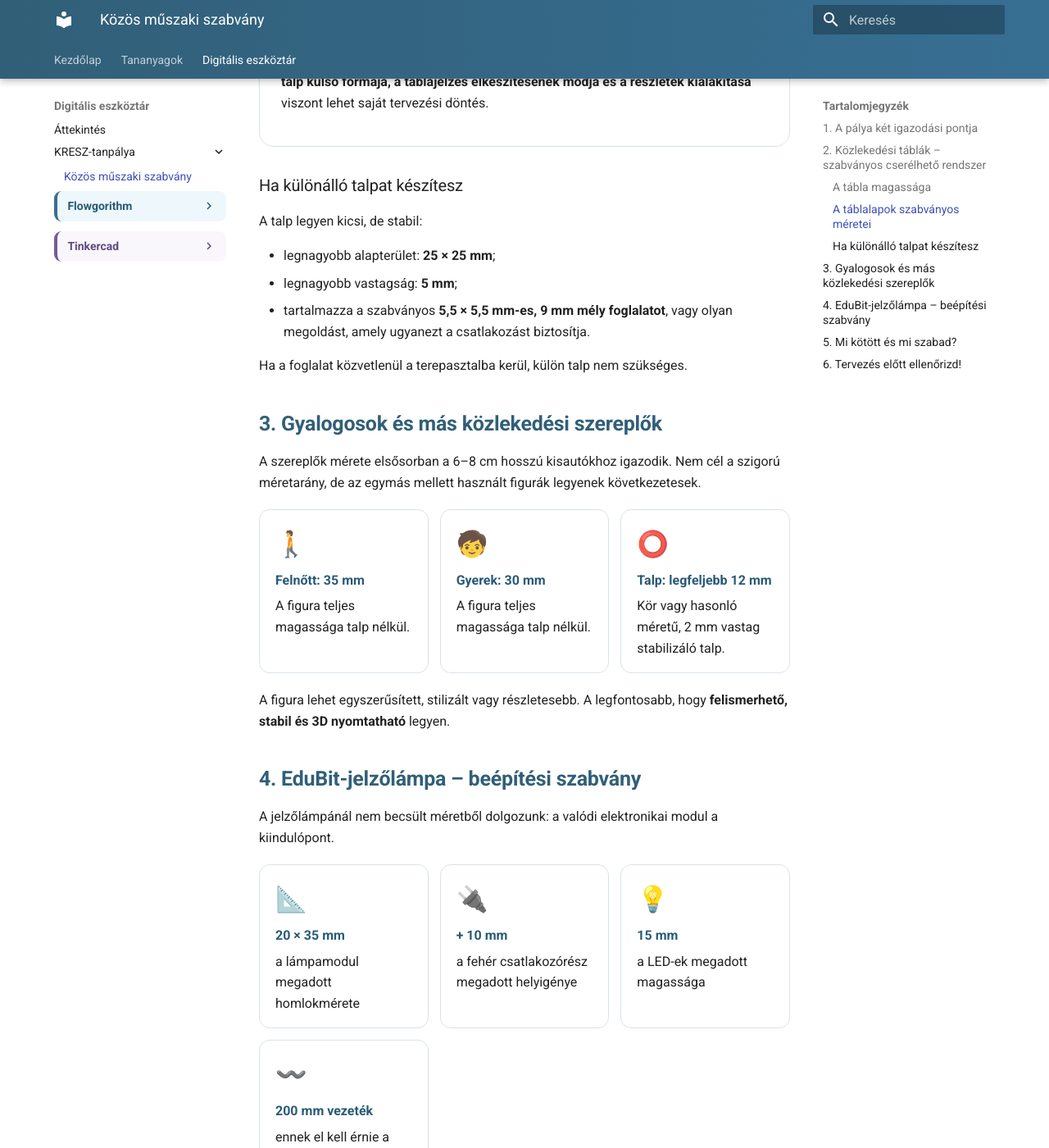
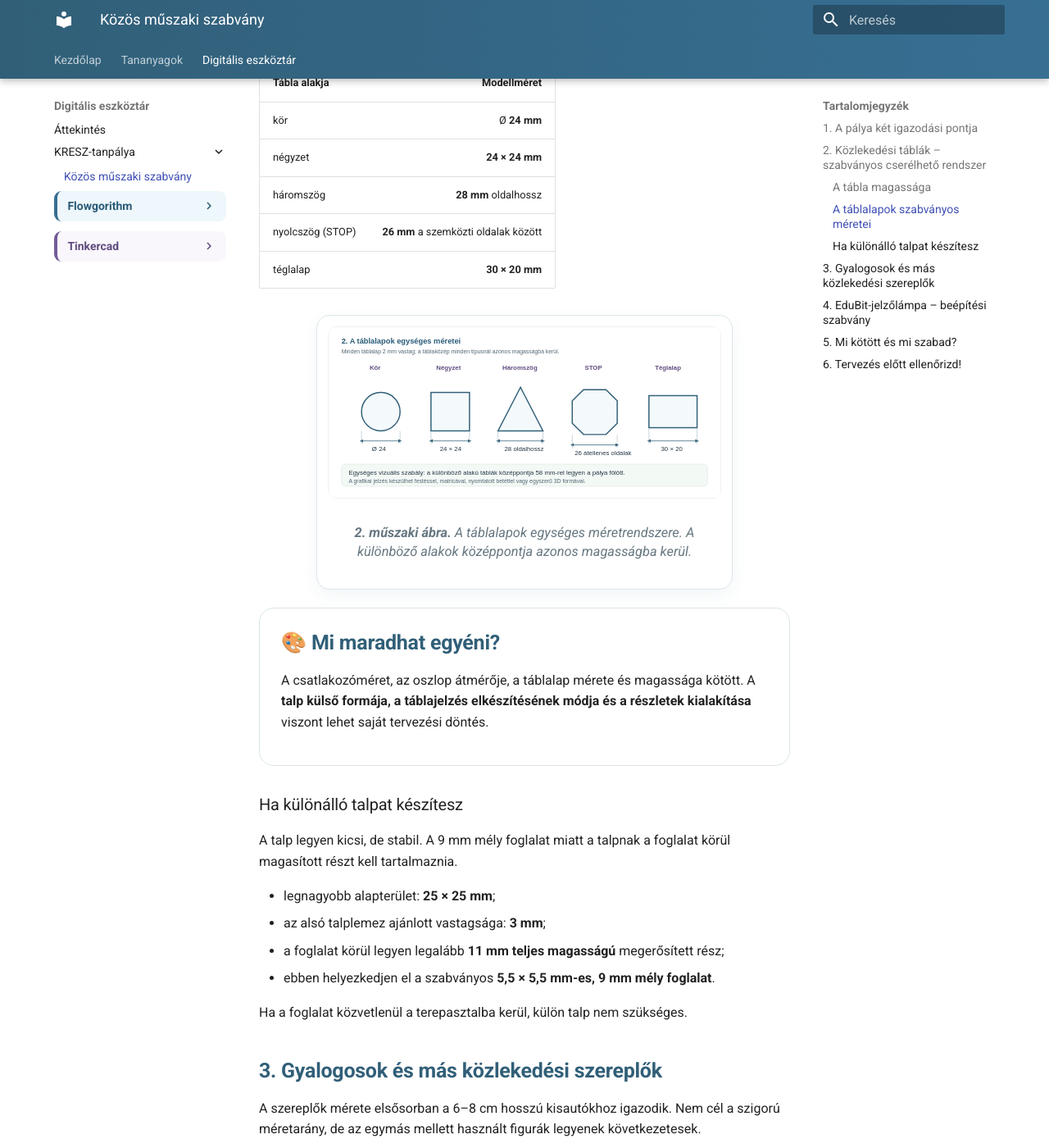
Before and after one commit to bsuszter/digitalis-eszkoztar, an MkDocs documentation site: the page built from docs/eszkoztar/kresz-tanpalya/muszaki-szabvany.md, in a window 1280 px wide and 1400 px high, scrolled down 2913 px. Shown: the whole window at 82% size. Built offline with MkDocs 1.6.1 and Material for MkDocs 9.7.7, drawn with Linux system fonts in a browser that asks for light colours; some of the changed text lies outside the part shown.

Commit message:
Add technical drawings to KRESZ standard

```diff
--- a/docs/eszkoztar/kresz-tanpalya/muszaki-szabvany.md
+++ b/docs/eszkoztar/kresz-tanpalya/muszaki-szabvany.md
@@ -57,6 +57,11 @@ A táblarendszer célja, hogy ugyanazokon a helyeken <strong>különböző jelz
   <span>A négyzetes csap megakadályozza, hogy a tábla a foglalatban elforduljon. A táblaoszlop ettől még felül hagyományos, hengeres formájú lehet.</span>
 </div>
 
+<figure class="tool-figure">
+  <img src="../../../images/eszkoztar/kresz-tanpalya/01-tablarendszer-meretek.svg" alt="Méretezett műszaki rajz a cserélhető közlekedési tábla oszlopáról, csatlakozócsapjáról és foglalatáról">
+  <figcaption><strong>1. műszaki ábra.</strong> A cserélhető táblarendszer kötött méretei. A rajz arányosan mutatja a csatlakozó elemeket.</figcaption>
+</figure>
+
 ### A tábla magassága
 
 A különböző alakú táblák akkor mutatnak egységesen, ha nem a felső élük, hanem a <strong>táblalap közepe kerül azonos magasságba</strong>.
@@ -74,6 +79,11 @@ A különböző alakú táblák akkor mutatnak egységesen, ha nem a felső él
 | nyolcszög (STOP) | <strong>26 mm</strong> a szemközti oldalak között |
 | téglalap | <strong>30 × 20 mm</strong> |
 
+<figure class="tool-figure">
+  <img src="../../../images/eszkoztar/kresz-tanpalya/02-tablaalakok-meretek.svg" alt="Méretezett műszaki rajz a szabványos kör, négyzet, háromszög, STOP és téglalap alakú táblalapokról">
+  <figcaption><strong>2. műszaki ábra.</strong> A táblalapok egységes méretrendszere. A különböző alakok középpontja azonos magasságba kerül.</figcaption>
+</figure>
+
 <div class="project-panel project-panel--blue">
   <h2>🎨 Mi maradhat egyéni?</h2>
   <p>A csatlakozóméret, az oszlop átmérője, a táblalap mérete és magassága kötött. A <strong>talp külső formája, a táblajelzés elkészítésének módja és a részletek kialakítása</strong> viszont lehet saját tervezési döntés.</p>
@@ -81,11 +91,12 @@ A különböző alakú táblák akkor mutatnak egységesen, ha nem a felső él
 
 ### Ha különálló talpat készítesz
 
-A talp legyen kicsi, de stabil:
+A talp legyen kicsi, de stabil. A 9 mm mély foglalat miatt a talpnak a foglalat körül magasított részt kell tartalmaznia.
 
 - legnagyobb alapterület: <strong>25 × 25 mm</strong>;
-- legnagyobb vastagság: <strong>5 mm</strong>;
-- tartalmazza a szabványos <strong>5,5 × 5,5 mm-es, 9 mm mély foglalatot</strong>, vagy olyan megoldást, amely ugyanezt a csatlakozást biztosítja.
+- az alsó talplemez ajánlott vastagsága: <strong>3 mm</strong>;
+- a foglalat körül legyen legalább <strong>11 mm teljes magasságú</strong> megerősített rész;
+- ebben helyezkedjen el a szabványos <strong>5,5 × 5,5 mm-es, 9 mm mély foglalat</strong>.
 
 Ha a foglalat közvetlenül a terepasztalba kerül, külön talp nem szükséges.
 
@@ -125,6 +136,11 @@ A pályán a lámpamodul helyzetét egységesítjük:
 - a 35 mm magas lámpatest felső éle így: <strong>90 mm</strong> magasságban lesz;
 - a vezeték számára lefelé vagy hátrafelé vezető, akadálymentes kivezetést kell hagyni.
 
+<figure class="tool-figure">
+  <img src="../../../images/eszkoztar/kresz-tanpalya/03-edubit-lampa-beepites.svg" alt="Méretezett műszaki rajz az EduBit közlekedési lámpa ismert beépítési méreteiről, magasságáról és kábelkivezetéséről">
+  <figcaption><strong>3. műszaki ábra.</strong> Az EduBit-lámpa ismert méretei és tervezett helyzete. A modul vastagságát a valódi alkatrészen kell lemérni.</figcaption>
+</figure>
+
 A jelzőlámpa szándékosan hangsúlyosabb a kisautókhoz képest. Ez oktatási eszköznél előny: a jelzések messzebbről is jól láthatók.
 
 ## 5. Mi kötött és mi szabad?
```
